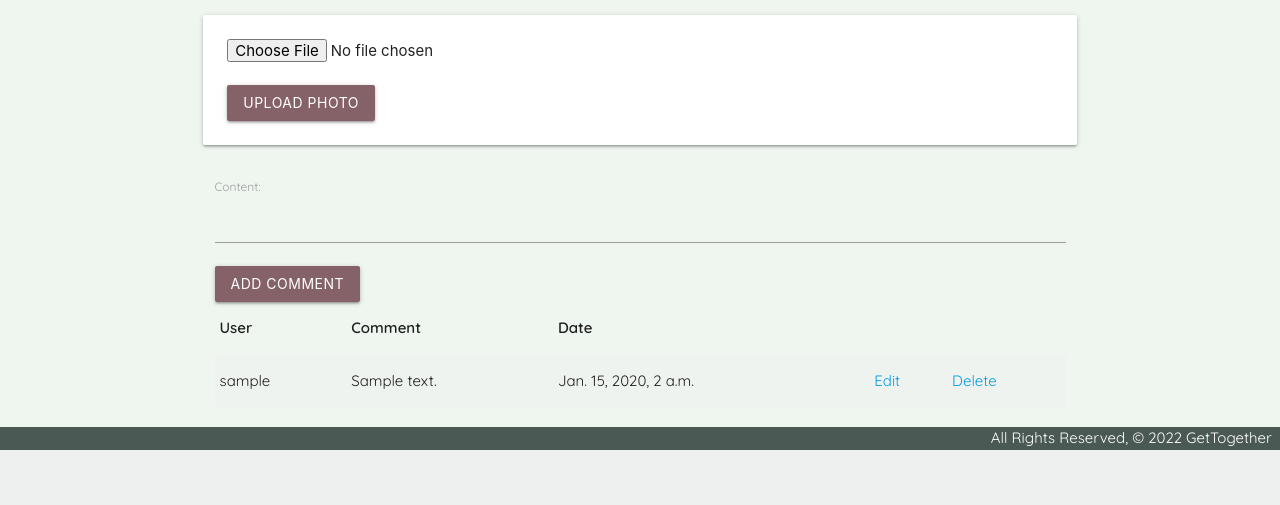
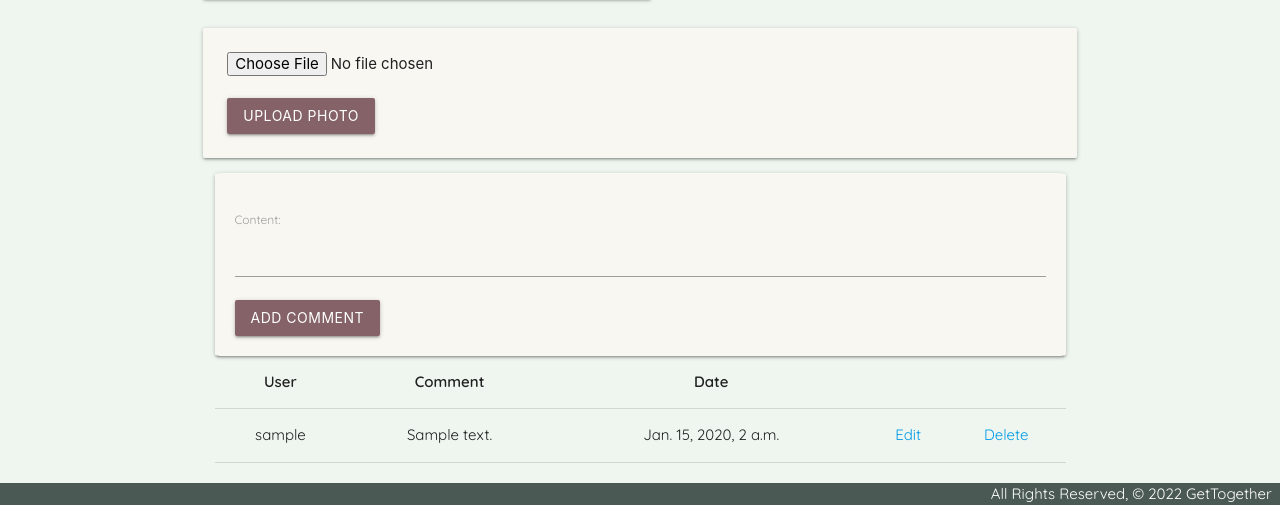
Before and after one commit to kailahk/project-3, a Django app: page /events/1/ in a window 1280 px wide. Shown: the part 871-1376 px from the top of the page. Before the commit the page ends 1321 px from the top, so only its background shows below. Run offline with Django 4.2, Linux system fonts and the light colour scheme; a user stored in the database is signed in; tables that the repository leaves empty hold one stand-in row (values such as "Sample post").

Commit message:
CSS styling

```diff
--- a/main_app/static/css/style.css
+++ b/main_app/static/css/style.css
@@ -22,6 +22,12 @@ nav {
   background-color: #4A5954;
 }
 
+form {
+  background-color: #F9F7F1;
+  padding: 20px;
+  border-radius: 1%
+
+}
 .page-footer {
   background-color: #4A5954;
 }
@@ -46,5 +52,28 @@ nav {
 
 .card {
   background-color: #F9F7F1;
+}
 
+.card-panel {
+  background-color: #F9F7F1 !important;
 }
+
+.card .card-action a:not(.btn):not(.btn-large):not(.btn-small):not(.btn-large):not(.btn-floating) {
+  color: #4A5954;
+}
+
+.card .card-action {
+  padding-left: 0px;
+}
+
+
+input > #file-upload-button {
+  text-decoration: none;
+    color: #fff;
+    background-color: #26a69a;
+    text-align: center;
+    letter-spacing: .5px;
+    -webkit-transition: background-color .2s ease-out;
+    transition: background-color .2s ease-out;
+    cursor: pointer;
+}
--- a/main_app/templates/events/detail.html
+++ b/main_app/templates/events/detail.html
@@ -16,8 +16,8 @@
         <p>City: {{ event.city }}</p>
         {% if event.user == request.user %}
         <div class="card-action">
-          <a href="{% url 'events_update' event.id %}">Edit</a>
-          <a href="{% url 'events_delete' event.id %}">Delete</a>
+          <a class="btn" href="{% url 'events_update' event.id %}">Edit</a>&nbsp;&nbsp;
+          <a class="btn" href="{% url 'events_delete' event.id %}">Delete</a>
         </div>
         {% endif %}
       </div>
@@ -25,7 +25,7 @@
     {% for photo in event.photo_set.all %}
     <img class="responsive-img card-panel" src="{{photo.url}}">
     {% empty %}
-    <div class="card-panel teal-text center-align">No Photos Uploaded</div>
+    <div class="card-panel center-align">No Photos Uploaded</div>
     {% endfor %}
     <form action="{% url 'add_photo' event.id %}" enctype="multipart/form-data" method="POST" class="card-panel">
       {% csrf_token %}
@@ -36,14 +36,14 @@
     <!-- Add Comment -->
     <div class="col s12">
       {% if user.is_authenticated %}
-      <form action="{% url 'add_comment' event.id %}" method="POST">
+      <form class="z-depth-1" action="{% url 'add_comment' event.id %}" method="POST">
         {% csrf_token %}
         {{ comment_form.as_p }}
         <input type="submit" class="btn" value="Add Comment">
       </form>
       {% endif %}
       <!-- Comments table.. why does edit and delete come above this table? -->
-      <table class="striped">
+      <table class="centered">
         <thead>
           <tr>
             <th>User</th>
--- a/main_app/templates/main_app/comment_form.html
+++ b/main_app/templates/main_app/comment_form.html
@@ -7,7 +7,7 @@
   <p>updated at: {{ comment.updated_at }}</p>
   <p>created at: {{ comment.created_at }}</p>
   <p>
-    <form action="" method="POST">
+    <form class="z-depth-3" action="" method="POST">
       {% csrf_token %}
       {{ form.as_p}}
       <input type="submit" value="Submit!" class="btn">
--- a/main_app/templates/main_app/event_form.html
+++ b/main_app/templates/main_app/event_form.html
@@ -7,7 +7,7 @@
 <h1>Add Event</h1>
 {% endif %}
 <!-- Leaving the action empty makes the form post to the same url used to display it -->
-<form action="" method="post">
+<form class="z-depth-3" action="" method="post">
   <!-- Django requires the following for security purposes -->
   {% csrf_token %}
   <table>
```
